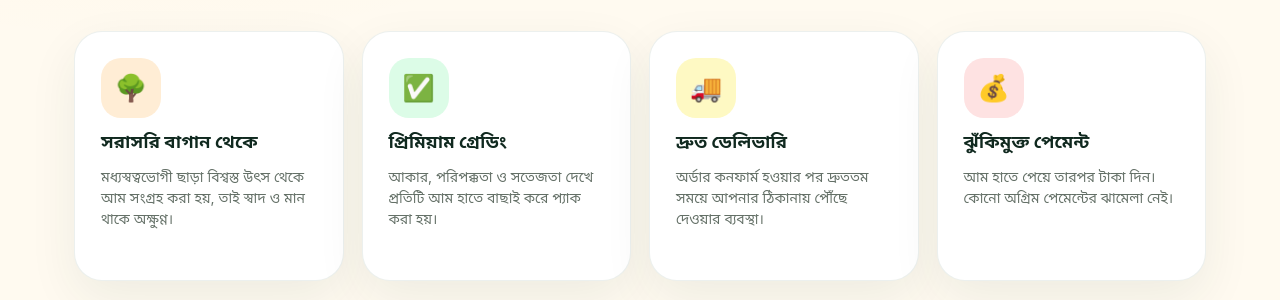
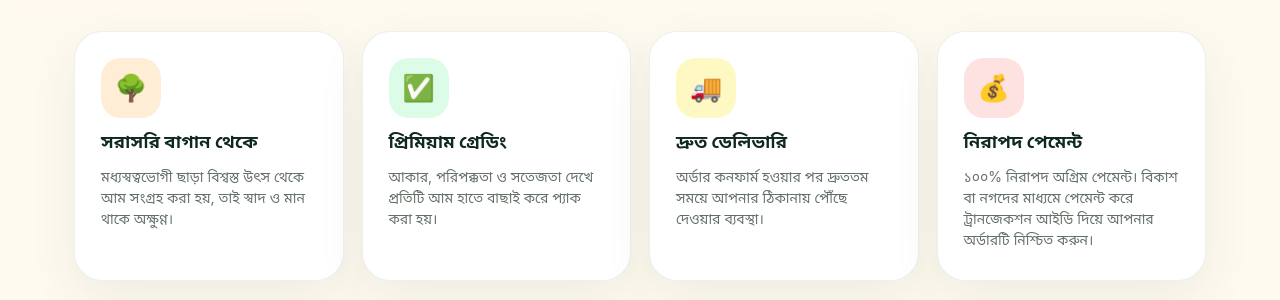
Before and after one commit to hafezyeasin93/taza-bazar, a website: page index.html in a window 1280 px wide. Shown: the part 1329-1629 px from the top of the page. Drawn offline with Linux system fonts and the light colour scheme; no server answers.

Commit message:
Update homepage payment trust copy

```diff
--- a/index.html
+++ b/index.html
@@ -121,8 +121,8 @@
           </div>
           <div class="feature-card premium-feature-card">
             <div class="feature-icon red">💰</div>
-            <h3>ঝুঁকিমুক্ত পেমেন্ট</h3>
-            <p>আম হাতে পেয়ে তারপর টাকা দিন। কোনো অগ্রিম পেমেন্টের ঝামেলা নেই।</p>
+            <h3>নিরাপদ পেমেন্ট</h3>
+            <p>১০০% নিরাপদ অগ্রিম পেমেন্ট। বিকাশ বা নগদের মাধ্যমে পেমেন্ট করে ট্রানজেকশন আইডি দিয়ে আপনার অর্ডারটি নিশ্চিত করুন।</p>
           </div>
         </div>
       </div>
```
